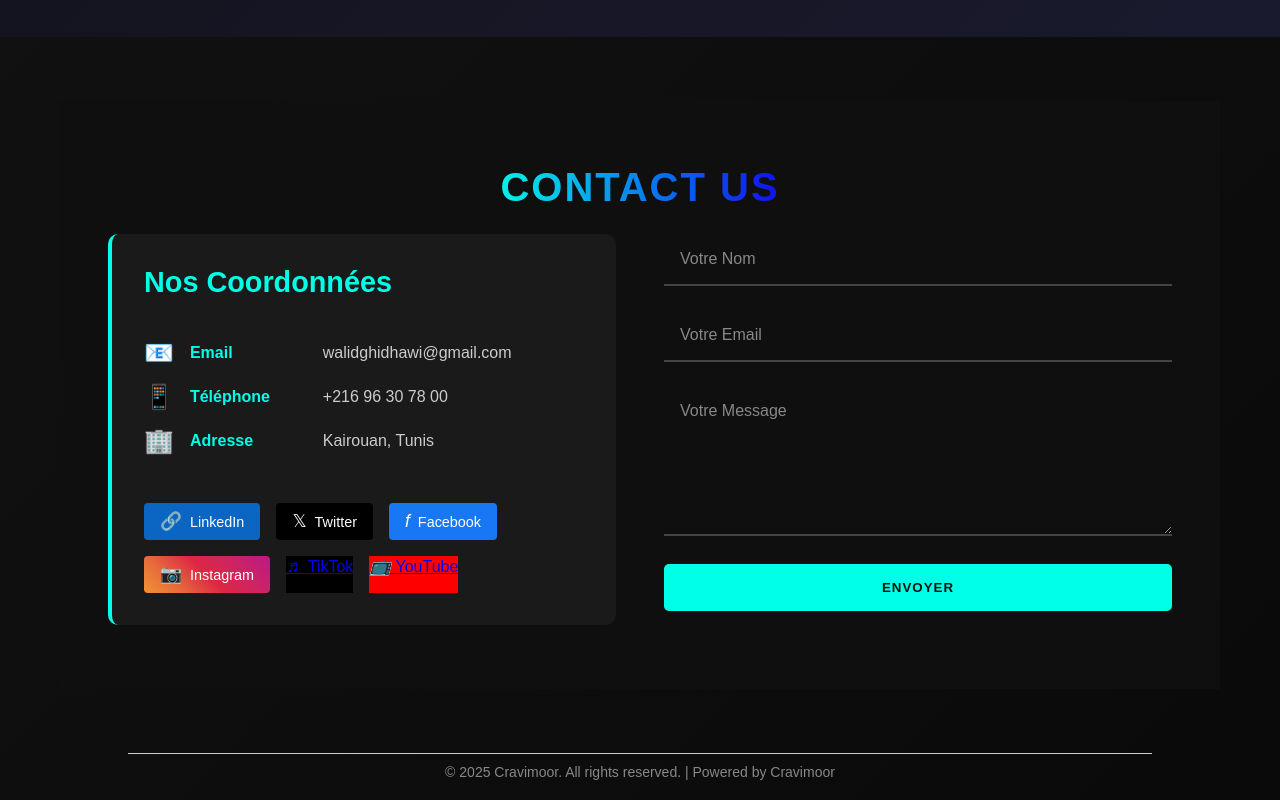
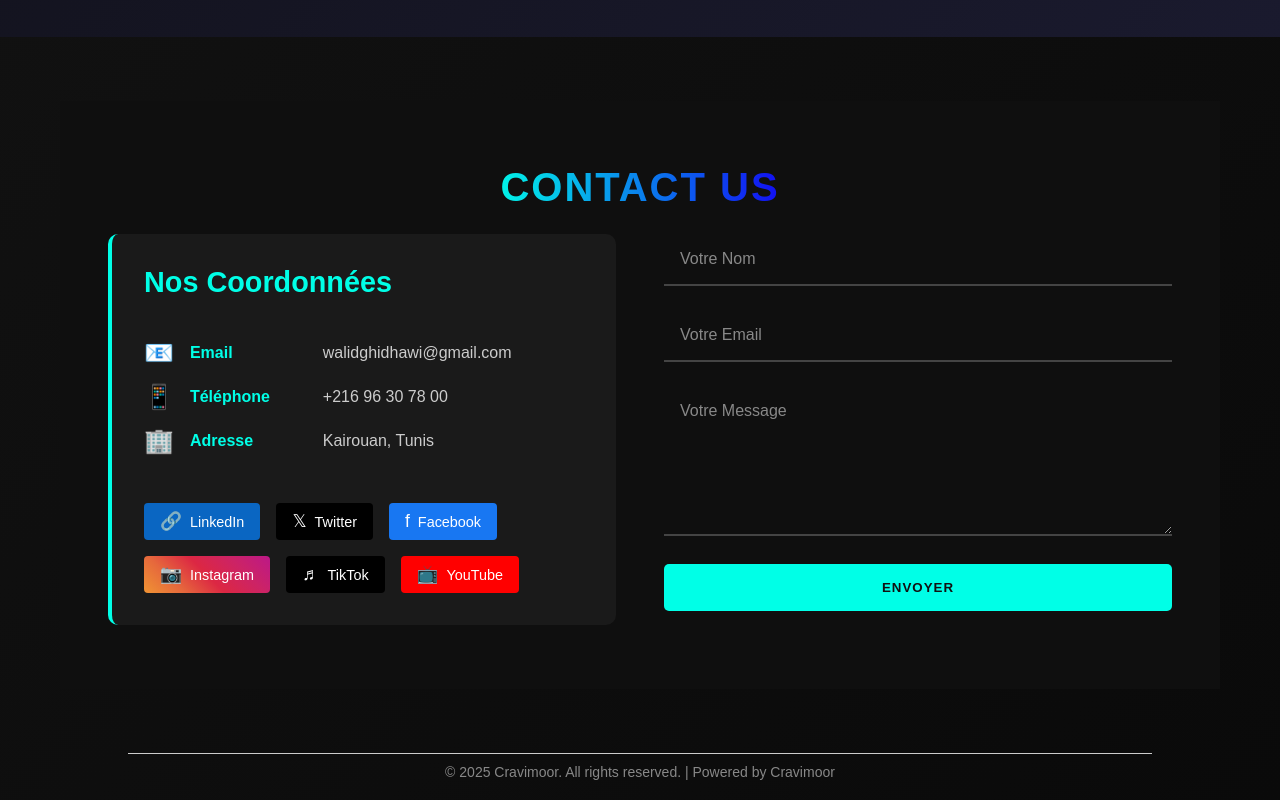
Before and after one commit to Walidghidhaoui/CRAVIMOOR, a React (Create React App) app: page / in a window 1280 px wide. Shown: the part 8695-9495 px from the top of the page. Built offline with nearby package versions, Linux system fonts and the light colour scheme.

Commit message:
Update ContactUs.jsx
reparation ContactUs.jsx

```diff
--- a/src/components/ContactUs.jsx
+++ b/src/components/ContactUs.jsx
@@ -1,5 +1,5 @@
 import React, { useState } from 'react';
-import emailjs from '@emailjs/browser'; // CORRECTION ici : emailjs-com ➔ @emailjs/browser
+import emailjs from '@emailjs/browser';
 import './ContactUs.css';
 
 const ContactUs = () => {
@@ -23,10 +23,10 @@ const ContactUs = () => {
     };
 
     emailjs.send(
-      'service_5kluta8',       // service_5kluta8
-      'template_y7n64fd',      // template_y7n64fd
+      'service_5kluta8',
+      'template_y7n64fd',
       templateParams,
-      'UU4qhYU51mSNj6wdR'           // UU4qhYU51mSNj6wdR
+      'UU4qhYU51mSNj6wdR'
     )
     .then(() => {
       alert('Message envoyé avec succès à walidghidhawi@gmail.com !');
@@ -74,10 +74,12 @@ const ContactUs = () => {
             >
               <span className="social-icon">🔗</span> LinkedIn
             </a>
-            <a href="https://x.com/walid_ghidhaoui"
+            <a
+              href="https://x.com/walid_ghidhaoui"
               target="_blank"
               rel="noopener noreferrer"
-             className="social-button twitter-btn">
+              className="social-button twitter-btn"
+            >
               <span className="social-icon">𝕏</span> Twitter
             </a>
             <a
@@ -86,7 +88,7 @@ const ContactUs = () => {
               rel="noopener noreferrer"
               className="social-button facebook-btn"
             >
-<i class="fab fa-facebook-f social-icon">f</i> Facebook
+              <span className="social-icon">f</span> Facebook
             </a>
             <a
               href="https://instagram.com/walidghidhawi"
@@ -96,21 +98,22 @@ const ContactUs = () => {
             >
               <span className="social-icon">📷</span> Instagram
             </a>
-<a href="https://www.tiktok.com/@cravimoor"
-   class="social-btn tiktok-btn"
+            <a
+              href="https://www.tiktok.com/@cravimoor"
+              target="_blank"
               rel="noopener noreferrer"
-   target="_blank">
-
-   <i class="fab fa-tiktok social-icon">♬</i> TikTok
+              className="social-button tiktok-btn"
+            >
+              <span className="social-icon">♬</span> TikTok
             </a>
-<a href="https://youtube.com/@cravimoor"
-   class="social-btn youtube-btn"
+            <a
+              href="https://youtube.com/@cravimoor"
+              target="_blank"
               rel="noopener noreferrer"
-   target="_blank">
-
-   <i class="fab fa-youtube social-icon">📺</i> YouTube
+              className="social-button youtube-btn"
+            >
+              <span className="social-icon">📺</span> YouTube
             </a>
-
           </div>
         </div>
 
```
Lines whose indentation alone changed are shown as unchanged.
